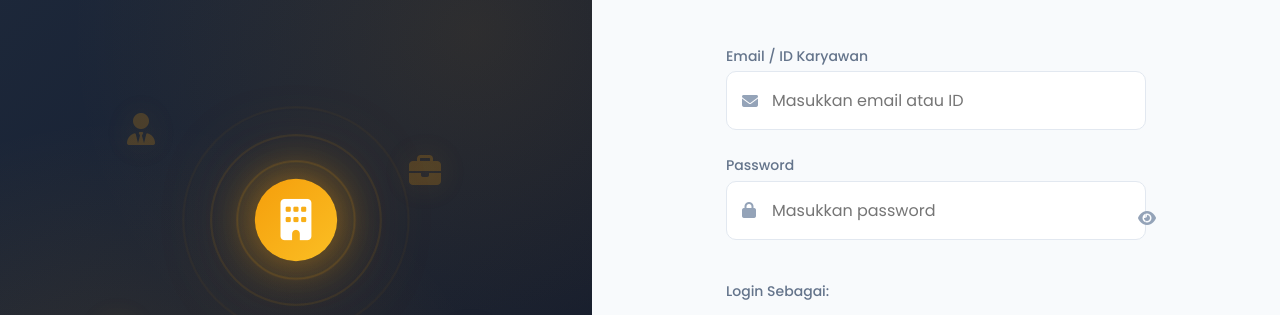
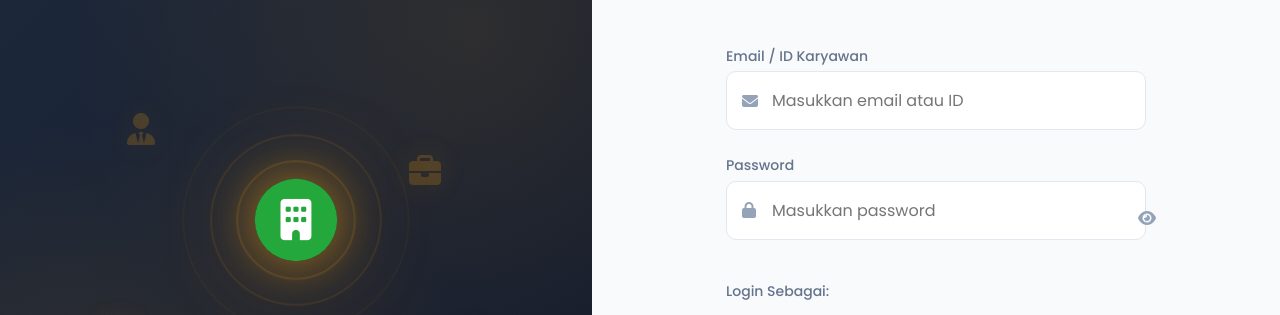
Before and after one commit to it1admin-web/Presensi, a plain HTML site: page index.html in a window 1280 px wide. Shown: the part 132-447 px from the top of the page. Drawn offline with Linux system fonts and the light colour scheme.

Commit message:
Update main.css

```diff
--- a/css/main.css
+++ b/css/main.css
@@ -9,7 +9,7 @@
     --color-primary: #24a83c;
     --color-primary-light: #FCD34D;
     --color-primary-dark: #D97706;
-    --color-primary-gradient: linear-gradient(135deg, #F59E0B 0%, #FBBF24 100%);
+    --color-primary-gradient: linear-gradient(135deg, #24a83c 0%, #24a83c 100%);
 
     /* Secondary Colors */
     --color-secondary: #1E293B;
```
